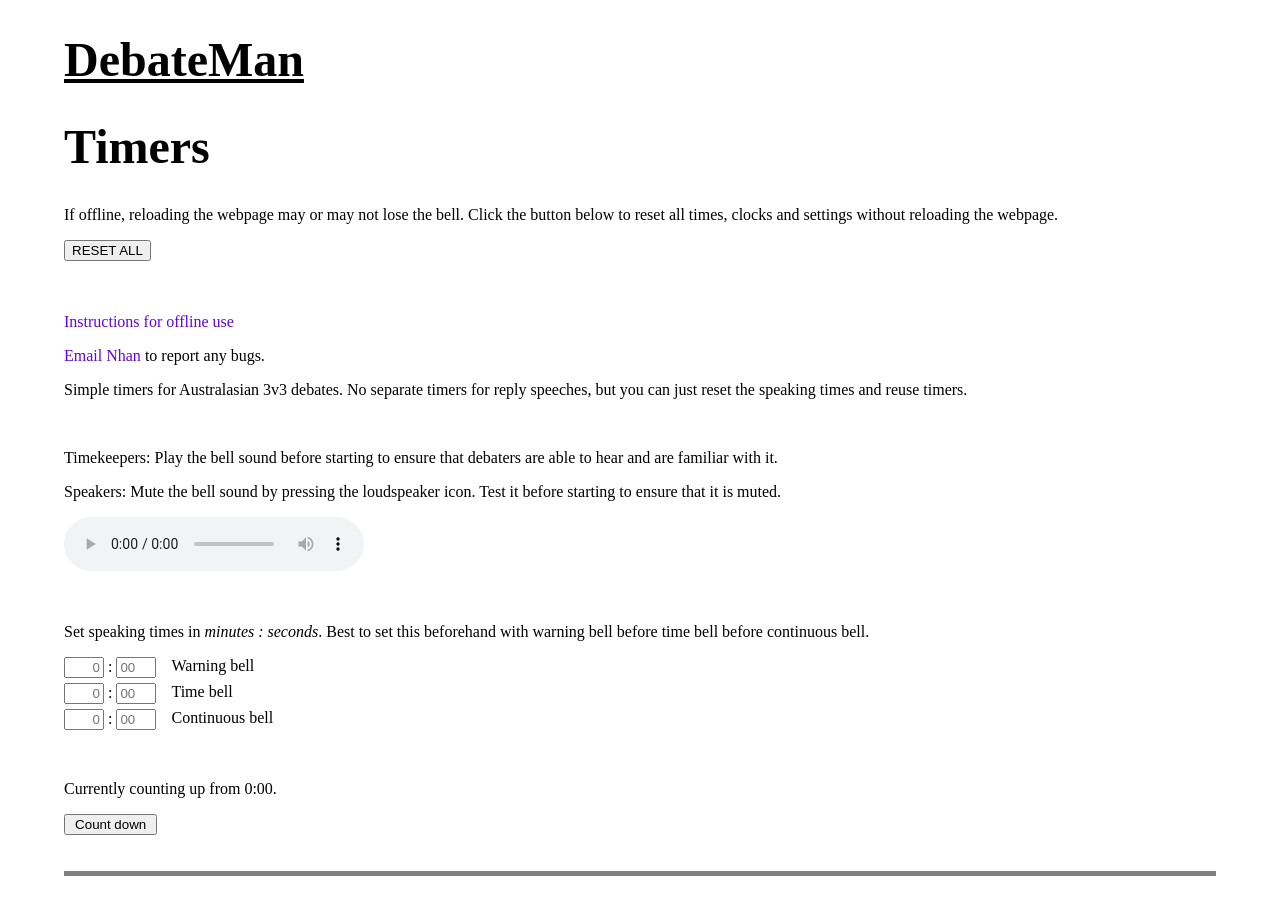
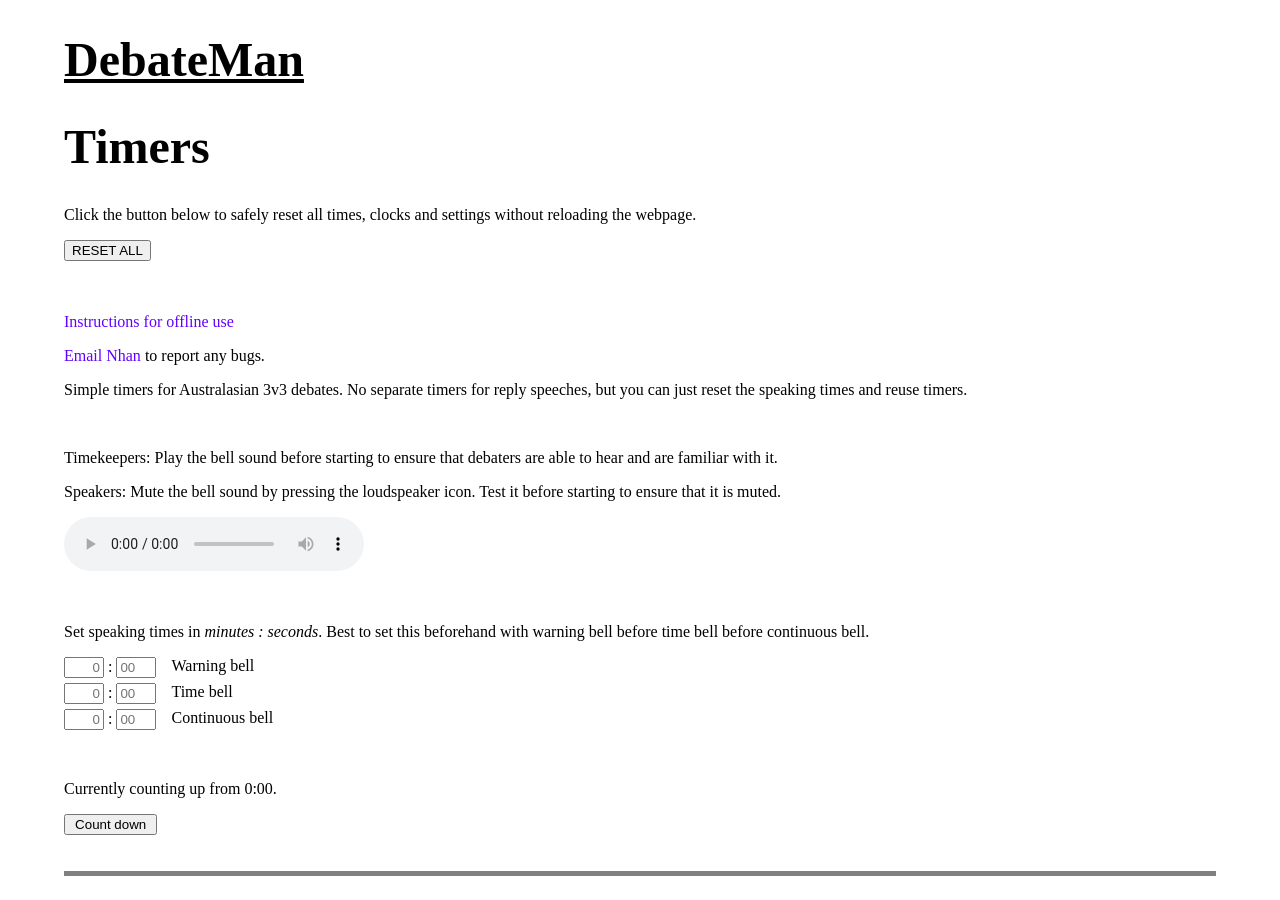
Before and after one commit to nhtnhanbn/debateman, a Jekyll site: the page timers/timers.html, which Jekyll copies as it is, in a window 1280 px wide and 900 px high. Built offline with Jekyll 4.4.1, drawn with Linux system fonts in a browser that asks for light colours.

Commit message:
Update timers offline instructions

```diff
--- a/timers/timers.html
+++ b/timers/timers.html
@@ -10,7 +10,7 @@
   <h1><a href="https://nhtnhanbn.github.io/debateman" style="text-decoration:underline; color:black">DebateMan</a></h1>
   <h1>Timers</h1>
 
-  <p>If offline, reloading the webpage may or may not lose the bell. Click the button below to reset all times, clocks and settings without reloading the webpage.</p>
+  <p>Click the button below to safely reset all times, clocks and settings without reloading the webpage.</p>
   <button type="button" onclick="resetAll()">RESET ALL</button>
   <br><br><br>
 
```
Also changed, not shown: timers/README.md (+20 -2 lines).
